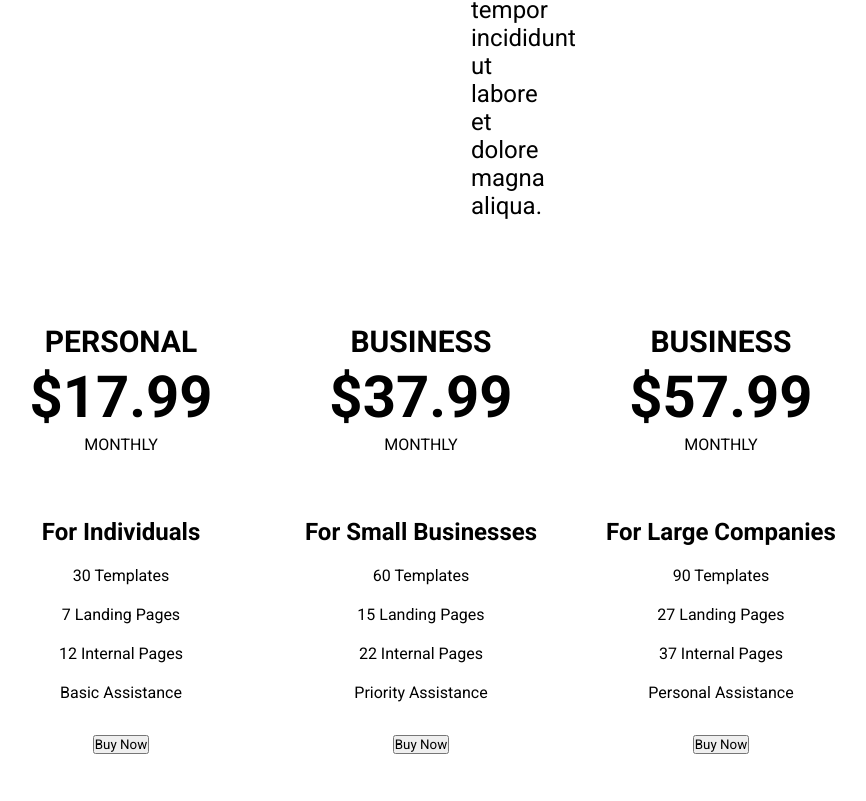
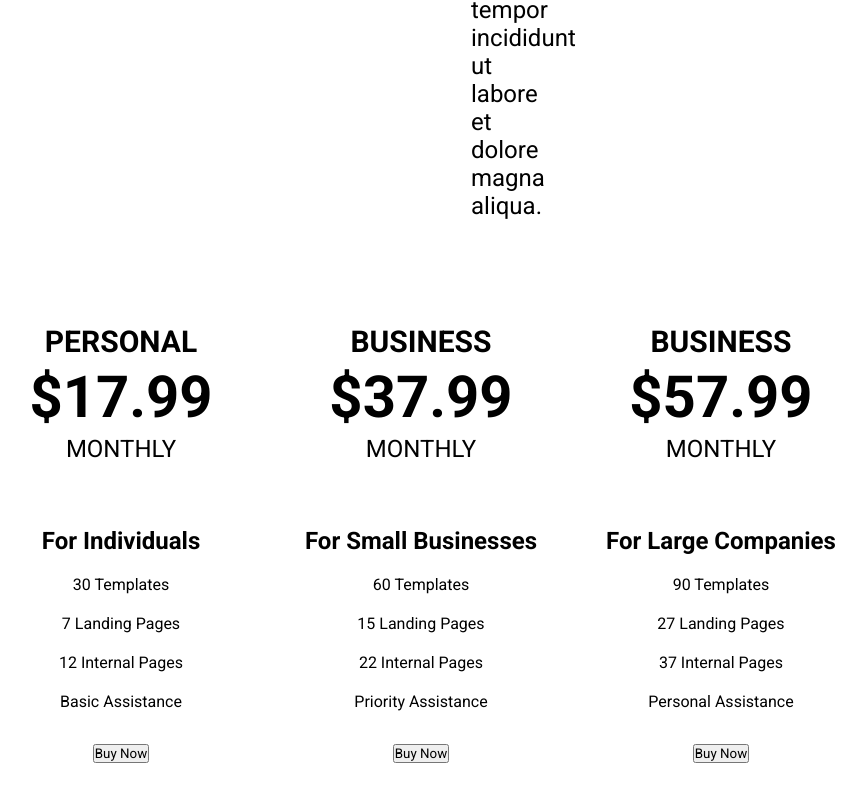
Before and after one commit to Berluchecodes/Treact, a plain HTML site: page index.html in a window 1280 px wide. Shown: the part 9094-9895 px from the top of the page, without its empty margins (219-1085 px from the left). Drawn offline with Linux system fonts and the light colour scheme.

Commit message:
change to css

```diff
--- a/styles.css
+++ b/styles.css
@@ -494,6 +494,12 @@ margin: 0 190px;
 
   }
 
+    /*
+
+ PRICES
+
+  */
+
   .prices__row {
       padding: 96px 0;
   margin: 0 190px;
@@ -593,3 +599,9 @@ text-align: center;
   margin: 4px 0;
   font-weight: bold;
 }
+
+.prices__para--one,
+.prices__para--two,
+.prices__para--three {
+  font-size: 24px;
+}
```
